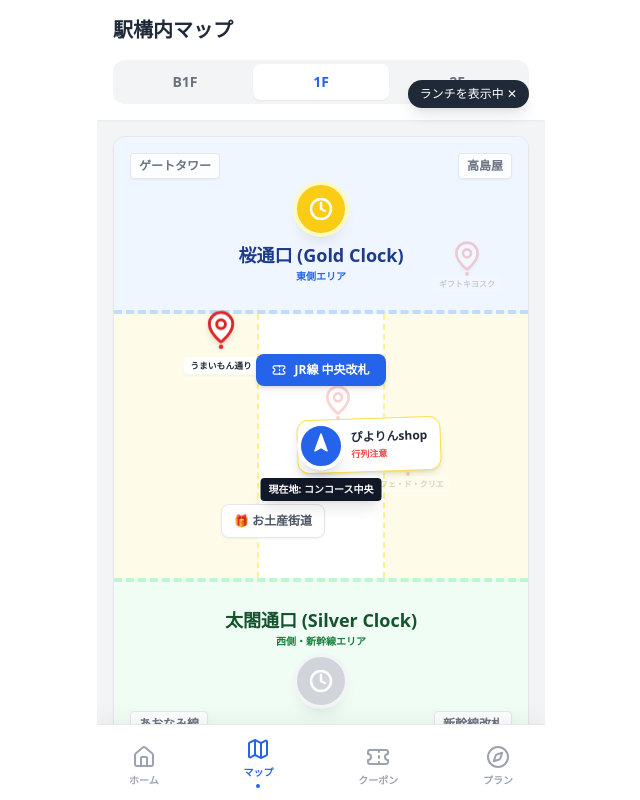
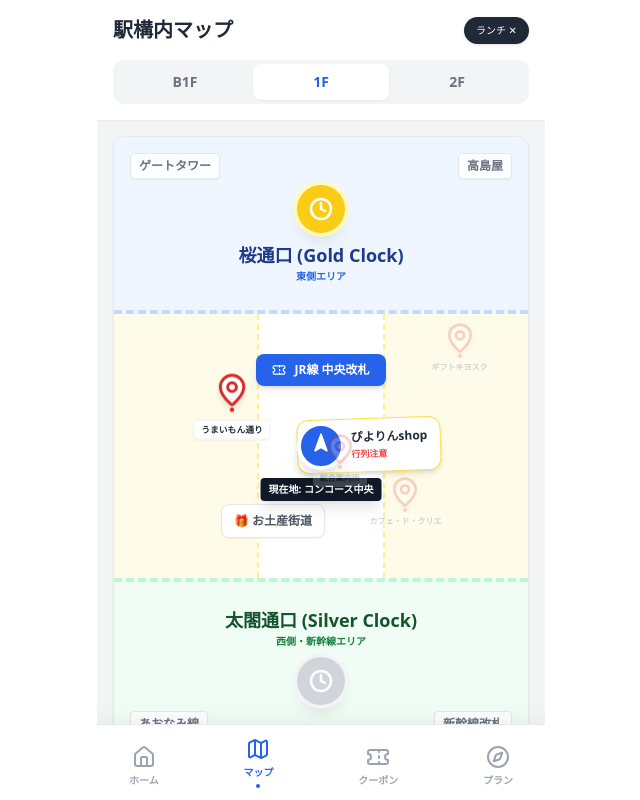
Before and after one commit to hayashunkus/sbmane2, a React (Vite) app: page / in a window 1280 px wide. Both pictures are taken after a click on the element 484 px from the left and 234 px from the top of the page. Shown: the whole page, without its empty margins (319-959 px from the left). Built offline with nearby package versions, Linux system fonts and the light colour scheme.

Commit message:
ピンの位置スクロールしても動かないようにした

```diff
--- a/src/App.jsx
+++ b/src/App.jsx
@@ -529,149 +529,102 @@
         return (
           <div className="h-full flex flex-col bg-gray-50">
             <div className="p-4 bg-white shadow-sm z-10">
-              <h2 className="text-xl font-bold text-gray-800 mb-4">駅構内マップ</h2>
-              {/* Floor Switcher */}
+              <div className="flex justify-between items-center mb-4">
+                <h2 className="text-xl font-bold text-gray-800">駅構内マップ</h2>
+                {/* 絞り込み解除ボタン */}
+                {selectedCategory && (
+                  <button onClick={() => setSelectedCategory(null)} className="bg-gray-800 text-white text-[10px] px-3 py-1.5 rounded-full shadow flex items-center gap-1">
+                    {selectedCategory} ✕
+                  </button>
+                )}
+              </div>
               <div className="flex bg-gray-100 p-1 rounded-xl">
                 {['B1F', '1F', '2F'].map(floor => (
-                  <button
-                    key={floor}
-                    onClick={() => setCurrentFloor(floor)}
-                    className={`flex-1 py-2 text-sm font-bold rounded-lg transition-all ${currentFloor === floor
-                      ? 'bg-white text-blue-600 shadow-sm'
-                      : 'text-gray-500 hover:text-gray-700'
-                      }`}
-                  >
-                    {floor}
-                  </button>
+                  <button key={floor} onClick={() => setCurrentFloor(floor)} className={`flex-1 py-2 text-sm font-bold rounded-lg transition-all ${currentFloor === floor ? 'bg-white text-blue-600 shadow-sm' : 'text-gray-500 hover:text-gray-700'}`}>{floor}</button>
                 ))}
               </div>
-              {MAP_PINS
-                .filter(pin => pin.floor === currentFloor) // 現在のフロアのピンだけ
-                .map(pin => {
-                  // カテゴリー選択中なら、対象外は薄くする
-                  const isTarget = selectedCategory === pin.category;
-                  const opacity = selectedCategory && !isTarget ? 'opacity-20' : 'opacity-100 scale-110';
-
-                  return (
-                    <div
-                      key={pin.id}
-                      className={`absolute z-30 flex flex-col items-center transition-all duration-500 ${opacity}`}
-                      style={{ top: pin.top, left: pin.left }}
-                    >
-                      <div className={`relative ${isTarget ? 'animate-bounce' : ''}`}>
-                        <MapPin size={32} className="text-red-600 fill-white drop-shadow-md" />
-                        {/* 赤いピンの先端 */}
-                        <div className="absolute -bottom-1 left-1/2 -translate-x-1/2 w-1 h-1 bg-red-600 rounded-full"></div>
-                      </div>
-                      <span className="bg-white/90 px-1.5 py-0.5 rounded text-[8px] font-bold text-gray-800 shadow-sm whitespace-nowrap mt-1">
-                        {pin.name}
-                      </span>
-                    </div>
-                  );
-                })
-              }
-
-              {/* マップ画面の上部に「絞り込み解除ボタン」があると親切です（任意） */}
-              {selectedCategory && (
-                <button
-                  onClick={() => setSelectedCategory(null)}
-                  className="absolute top-20 right-4 z-40 bg-gray-800 text-white text-xs px-3 py-1.5 rounded-full shadow-lg"
-                >
-                  {selectedCategory}を表示中 ✕
-                </button>
-              )}
-
             </div>
 
-            {/* Abstract Map Visualization (Vertical Layout) */}
             <div className="flex-1 overflow-auto p-4 relative bg-gray-100">
+              {/* 地図コンテナ: relativeをつけることで中のabsoluteなピンがこれと一緒に動く */}
               <div className="bg-white rounded-xl shadow-sm border border-gray-200 min-h-[600px] relative overflow-hidden flex flex-col">
 
-                {/* 桜通口エリア (上: 金時計) */}
+                {/* --- マップ上のピン描画 (地図内部に配置) --- */}
+                {MAP_PINS
+                  .filter(pin => pin.floor === currentFloor)
+                  .map(pin => {
+                    const isTarget = selectedCategory === pin.category;
+                    // カテゴリー選択中は、対象外のピンを薄くする（非表示にはしない）
+                    const opacity = selectedCategory && !isTarget ? 'opacity-20' : 'opacity-100';
+                    const scale = isTarget ? 'scale-110 z-50' : 'scale-100 z-30';
+
+                    return (
+                      <div
+                        key={pin.id}
+                        className={`absolute flex flex-col items-center transition-all duration-500 ${opacity} ${scale}`}
+                        style={{ top: pin.top, left: pin.left }}
+                      >
+                        <div className={`relative ${isTarget ? 'animate-bounce' : ''}`}>
+                          <MapPin size={32} className="text-red-600 fill-white drop-shadow-md" />
+                          <div className="absolute -bottom-1 left-1/2 -translate-x-1/2 w-1 h-1 bg-red-600 rounded-full"></div>
+                        </div>
+                        <span className="bg-white/90 px-1.5 py-0.5 rounded text-[8px] font-bold text-gray-800 shadow-sm whitespace-nowrap mt-1 border border-gray-100">
+                          {pin.name}
+                        </span>
+                      </div>
+                    );
+                  })
+                }
+
+                {/* --- 地図のグラフィック --- */}
                 <div className={`bg-blue-50 p-6 border-b-4 border-dashed border-blue-200 text-center relative transition-opacity ${currentFloor === '1F' ? 'opacity-100' : 'opacity-60'}`}>
-                  {/* 左右のビル */}
                   <div className="flex justify-between absolute top-4 left-4 right-4 text-xs font-bold text-gray-500">
                     <span className="bg-white/80 px-2 py-1 rounded border shadow-sm">ゲートタワー</span>
                     <span className="bg-white/80 px-2 py-1 rounded border shadow-sm">高島屋</span>
                   </div>
-
                   <div className="inline-block mt-6">
-                    <div className="w-12 h-12 bg-yellow-400 text-white rounded-full flex items-center justify-center mx-auto mb-2 shadow-lg ring-4 ring-yellow-100">
-                      <Clock size={24} strokeWidth={2.5} />
-                    </div>
+                    <div className="w-12 h-12 bg-yellow-400 text-white rounded-full flex items-center justify-center mx-auto mb-2 shadow-lg ring-4 ring-yellow-100"><Clock size={24} strokeWidth={2.5} /></div>
                     <h3 className="font-bold text-blue-900 text-lg">桜通口 (Gold Clock)</h3>
                     <p className="text-[10px] text-blue-600 font-bold">東側エリア</p>
                   </div>
                 </div>
 
-                {/* 中央コンコース (縦長の通路) */}
                 <div className="flex-1 bg-yellow-50 relative flex justify-center py-6 overflow-visible">
-                  {/* コンコースの床面ガイドライン */}
                   <div className="h-full w-32 bg-white border-x-2 border-dashed border-yellow-200 absolute left-1/2 -translate-x-1/2 top-0 bottom-0"></div>
-
-                  {/* 通路内の要素 */}
                   <div className="z-10 flex flex-col items-center justify-between h-full w-full py-4 gap-8">
-                    {/* 中央改札 */}
                     <div className="relative w-full flex justify-center">
-                      <div className="bg-blue-600 text-white px-4 py-2 rounded-lg shadow-md text-xs font-bold flex items-center gap-2 transform hover:scale-105 transition-transform">
-                        <Ticket size={14} /> JR線 中央改札
-                      </div>
+                      <div className="bg-blue-600 text-white px-4 py-2 rounded-lg shadow-md text-xs font-bold flex items-center gap-2 transform hover:scale-105 transition-transform"><Ticket size={14} /> JR線 中央改札</div>
                     </div>
-
-                    {/* ぴよりんShop (目印) */}
                     <div className="relative w-full flex justify-center pl-24">
                       <div className="bg-white px-3 py-2 rounded-xl shadow-md border border-yellow-300 flex items-center gap-2 text-xs font-bold transform -rotate-2 hover:rotate-0 transition-transform cursor-pointer">
                         <span className="text-xl bg-yellow-100 rounded-full p-1">🐥</span>
-                        <div>
-                          <span className="block text-gray-800">ぴよりんshop</span>
-                          <span className="text-[9px] text-red-500">行列注意</span>
-                        </div>
+                        <div><span className="block text-gray-800">ぴよりんshop</span><span className="text-[9px] text-red-500">行列注意</span></div>
                       </div>
                     </div>
-
-                    {/* お土産街道 */}
                     <div className="relative w-full flex justify-center pr-24">
-                      <div className="bg-white px-3 py-2 rounded-lg shadow-sm border border-gray-200 text-xs font-bold text-gray-600">
-                        🎁 お土産街道
-                      </div>
+                      <div className="bg-white px-3 py-2 rounded-lg shadow-sm border border-gray-200 text-xs font-bold text-gray-600">🎁 お土産街道</div>
                     </div>
                   </div>
-
-                  {/* 現在地ピン (アニメーション付き) */}
                   <div className="absolute top-1/2 left-1/2 -translate-x-1/2 -translate-y-1/2 z-20 pointer-events-none">
                     <div className="w-12 h-12 bg-blue-600/20 rounded-full animate-ping absolute top-0 left-0"></div>
-                    <div className="w-12 h-12 bg-blue-600 rounded-full flex items-center justify-center shadow-xl border-4 border-white relative z-10">
-                      <Navigation size={20} className="text-white transform -rotate-45" fill="currentColor" />
-                    </div>
-                    <div className="bg-gray-900 text-white text-[10px] font-bold px-2 py-1 rounded absolute top-full left-1/2 -translate-x-1/2 mt-2 whitespace-nowrap shadow-lg">
-                      現在地: コンコース中央
-                    </div>
+                    <div className="w-12 h-12 bg-blue-600 rounded-full flex items-center justify-center shadow-xl border-4 border-white relative z-10"><Navigation size={20} className="text-white transform -rotate-45" fill="currentColor" /></div>
+                    <div className="bg-gray-900 text-white text-[10px] font-bold px-2 py-1 rounded absolute top-full left-1/2 -translate-x-1/2 mt-2 whitespace-nowrap shadow-lg">現在地: コンコース中央</div>
                   </div>
                 </div>
 
-                {/* 太閤通口エリア (下: 銀時計) */}
                 <div className={`bg-green-50 p-6 border-t-4 border-dashed border-green-200 text-center relative transition-opacity ${currentFloor === '1F' ? 'opacity-100' : 'opacity-60'}`}>
-                  {/* 左右の施設 */}
                   <div className="flex justify-between absolute bottom-4 left-4 right-4 text-xs font-bold text-gray-500">
                     <span className="bg-white/80 px-2 py-1 rounded border shadow-sm">あおなみ線</span>
                     <span className="bg-white/80 px-2 py-1 rounded border shadow-sm">新幹線改札</span>
                   </div>
-
                   <div className="inline-block mb-6">
                     <h3 className="font-bold text-green-900 text-lg">太閤通口 (Silver Clock)</h3>
                     <p className="text-[10px] text-green-700 font-bold mb-2">西側・新幹線エリア</p>
-                    <div className="w-12 h-12 bg-gray-300 text-white rounded-full flex items-center justify-center mx-auto shadow-lg ring-4 ring-gray-100">
-                      <Clock size={24} strokeWidth={2.5} />
-                    </div>
+                    <div className="w-12 h-12 bg-gray-300 text-white rounded-full flex items-center justify-center mx-auto shadow-lg ring-4 ring-gray-100"><Clock size={24} strokeWidth={2.5} /></div>
                   </div>
                 </div>
-
               </div>
-
-              {/* Note */}
-              <div className="mt-4 text-center">
-                <p className="text-xs text-gray-400 mb-2">※ 中央コンコースを直線で表現した簡易マップです</p>
-              </div>
+              <div className="mt-4 text-center"><p className="text-xs text-gray-400 mb-2">※ 中央コンコースを直線で表現した簡易マップです</p></div>
             </div>
           </div>
         );
```
